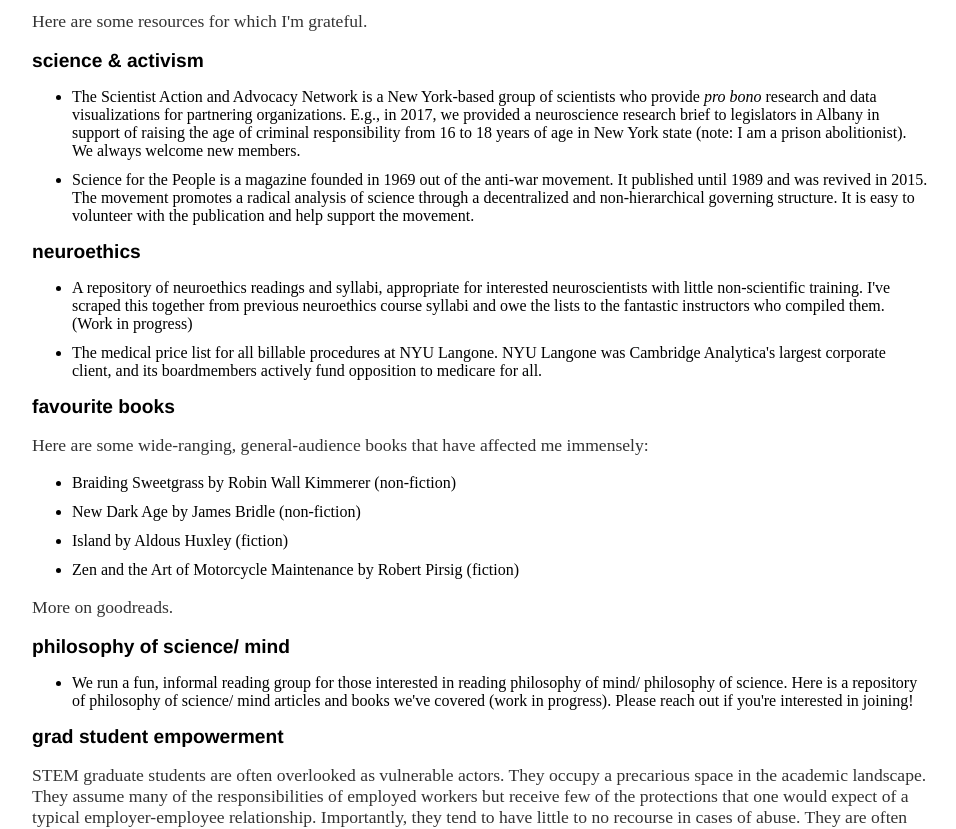
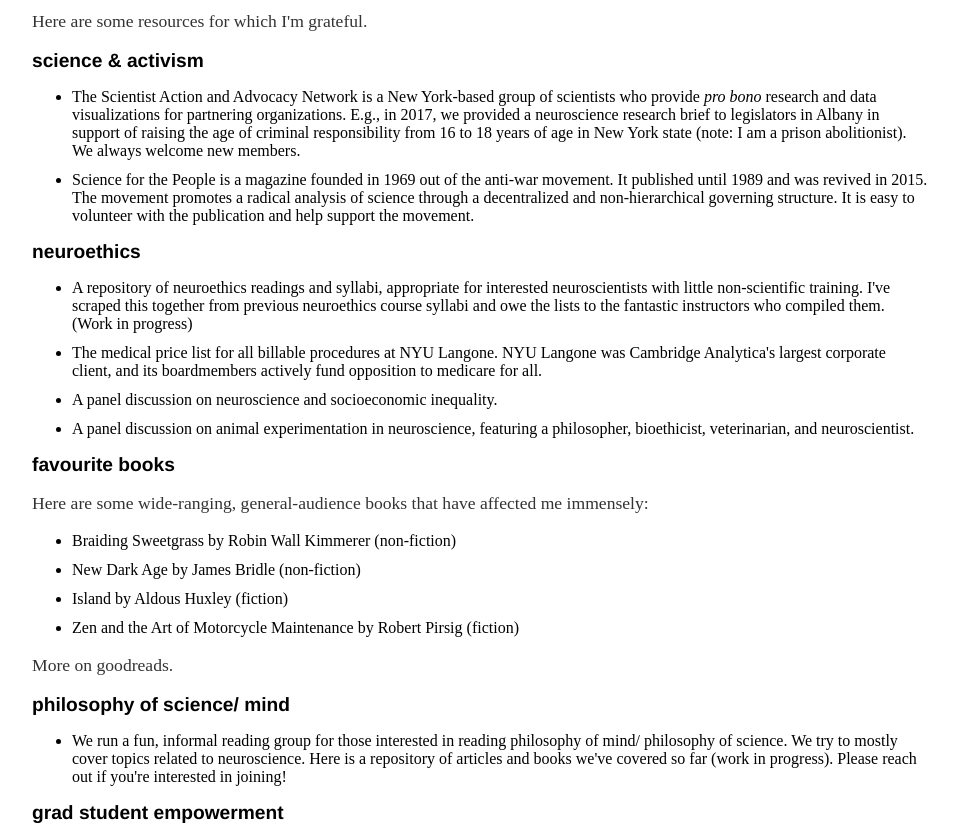
Before and after one commit to jennlauralee/4eyes.github.io, a plain HTML site: page resources/index.html in a window 1280 px wide. Shown: the part 136-965 px from the top of the page, without its empty margins (160-1116 px from the left). Drawn offline with Linux system fonts and the light colour scheme.

Commit message:
Update index.html

```diff
--- a/resources/index.html
+++ b/resources/index.html
@@ -19,6 +19,8 @@
 				<ul>
 					<li>A repository of neuroethics readings and syllabi, appropriate for interested neuroscientists with little non-scientific training. I've scraped this together from previous neuroethics course syllabi and owe the lists to the fantastic instructors who compiled them. (Work in progress)</li>
 					<li>The medical price list for all billable procedures at NYU Langone. NYU Langone was Cambridge Analytica's largest corporate client, and its boardmembers actively fund opposition to medicare for all.</li>
+					<li>A panel discussion on neuroscience and socioeconomic inequality. </li>
+					<li>A panel discussion on animal experimentation in neuroscience, featuring a philosopher, bioethicist, veterinarian, and neuroscientist.</li>
 				</ul>
 				<h2>favourite books</h2>
 				<p>Here are some wide-ranging, general-audience books that have affected me immensely:
@@ -31,7 +33,7 @@
 				<p>More on goodreads.</p>
 				<h2>philosophy of science/ mind</h2>
 				<ul>
-					<li>We run a fun, informal reading group for those interested in reading philosophy of mind/ philosophy of science. Here is a repository of philosophy of science/ mind articles and books we've covered (work in progress). Please reach out if you're interested in joining!</li>
+					<li>We run a fun, informal reading group for those interested in reading philosophy of mind/ philosophy of science. We try to mostly cover topics related to neuroscience. Here is a repository of articles and books we've covered so far (work in progress). Please reach out if you're interested in joining!</li>
 				</ul>
 				<h2>grad student empowerment</h2>
 				<p>STEM graduate students are often overlooked as vulnerable actors. They occupy a precarious space in the academic landscape. They assume many of the responsibilities of employed workers but receive few of the protections that one would expect of a typical employer-employee relationship. Importantly, they tend to have little to no recourse in cases of abuse. They are often under immense pressure from their employers to produce unrealistic scientific results which exacerbates problems related to scientific integrity (and animal ethics) among experimentalists.  Foreign visa-holding students face additional uncertainties and challenges which make them even more vulnerable to exploitation.
```
